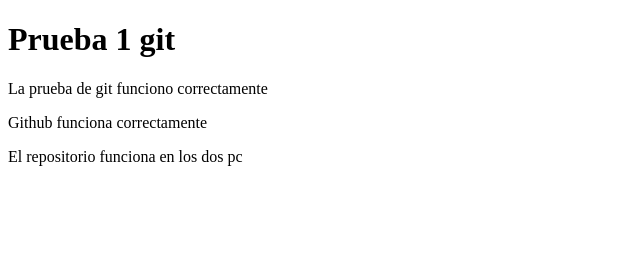
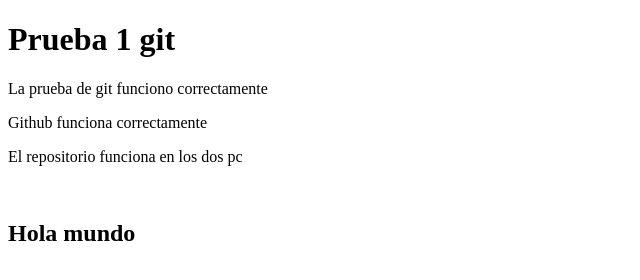
Before and after one commit to JuanMaa15/practicaGit, a plain HTML site: page index.html in a window 1280 px wide. Shown: the whole page, without its empty margins (0-640 px from the left). Drawn offline with Linux system fonts and the light colour scheme.

Commit message:
Quinto commit (PC casa)

```diff
--- a/index.html
+++ b/index.html
@@ -11,5 +11,8 @@
     <p>La prueba de git funciono correctamente</p>
     <p>Github funciona correctamente</p>
     <p>El repositorio funciona en los dos pc</p>
+    <br>
+
+    <h2>Hola mundo</h2>
 </body>
 </html>
```
